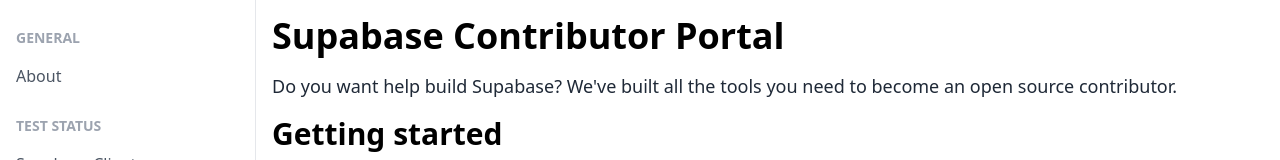
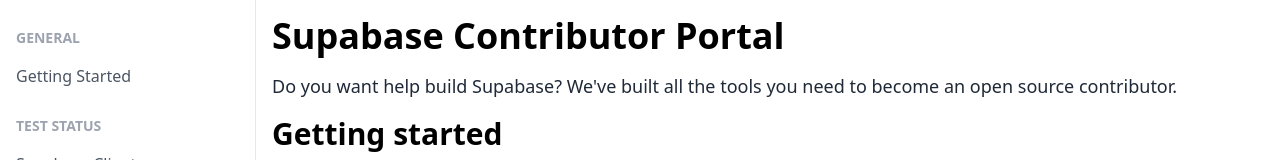
Before and after one commit to kiwicopple/supabase.dev, a Next.js app: page / in a window 1280 px wide. Shown: the top 160 px of the page. Built offline with nearby package versions, Linux system fonts and the light colour scheme.

Commit message:
fix link

```diff
--- a/app/layout.tsx
+++ b/app/layout.tsx
@@ -5,7 +5,7 @@
   {
     id: "general",
     name: "General",
-    links: [{ id: "about", name: "About", href: "/" }],
+    links: [{ id: "getting-started", name: "Getting Started", href: "/" }],
   },
   {
     id: "tests",
```
